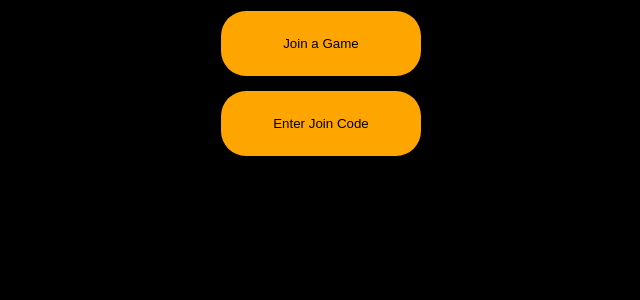
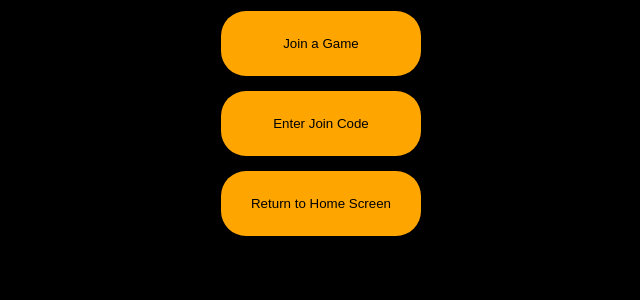
Before and after one commit to garyzhen704/cpsc_362_sp2025_group5, a Flask app: page /blackjack/ in a window 1280 px wide. Shown: the part 188-488 px from the top of the page, without its empty margins (319-959 px from the left). Run offline with Flask 3, Linux system fonts and the light colour scheme; some libraries are stand-ins or nearby versions.

Commit message:
add go to home page button inside of BlackJack

```diff
--- a/blackjack/static/title_screen.js
+++ b/blackjack/static/title_screen.js
@@ -14,6 +14,7 @@ document.addEventListener("DOMContentLoaded", function() {
   const hostButton = document.getElementById("host_button");
   const joinButton = document.getElementById("join_button");
   const joinCodeButton = document.getElementById("join_code_button");
+  const go_home_btn = document.getElementById("go_home_btn");
  // Get references to buttons
  console.log(hostButton, joinButton, joinCodeButton);
 
@@ -53,6 +54,11 @@ joinCodeButton.addEventListener("click", function() {
   }
 });
 
+go_home_btn.addEventListener("click", function() {
+    window.location.href = "/";
+});
+
+
 socket.on('render_game',function(data){
     console.log('rendering')
     room = data['room']
--- a/blackjack/templates/blackjack_title.html
+++ b/blackjack/templates/blackjack_title.html
@@ -24,6 +24,8 @@
         width:200px;
         margin:auto;
 
+      }
+      .go_home{
 
       }
 
@@ -46,6 +48,9 @@
     </button>
     <button id = "join_code_button">
       Enter Join Code
+    </button>
+    <button class="go_home" id="go_home_btn">
+      Return to Home Screen
     </button>
 
     </div>
```
